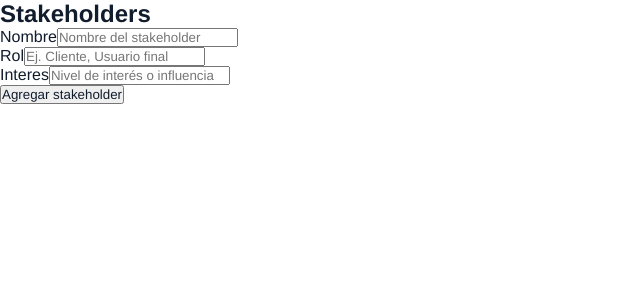
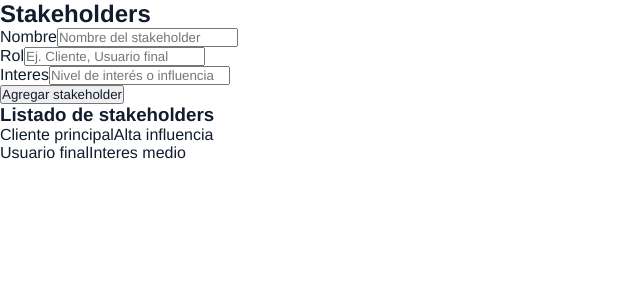
Before and after one commit to rahfflesia/graficacion, an Angular app in the folder frontend/: page /stakeholders in a window 1280 px wide. Shown: the top 300 px of the page, without its empty margins (0-640 px from the left). Built offline with nearby package versions, Linux system fonts and the light colour scheme.

Commit message:
stakeholder listado html 2

```diff
--- a/frontend/src/componentes/principales/stakeholders/stakeholders.html
+++ b/frontend/src/componentes/principales/stakeholders/stakeholders.html
@@ -19,4 +19,18 @@
 
     <button type="button">Agregar stakeholder</button>
   </form>
+
+  <div class="stakeholders-list">
+    <h3>Listado de stakeholders</h3>
+
+    <div class="stakeholder-item">
+      <span>Cliente principal</span>
+      <span>Alta influencia</span>
+    </div>
+
+    <div class="stakeholder-item">
+      <span>Usuario final</span>
+      <span>Interes medio</span>
+    </div>
+  </div>
 </div>
```
